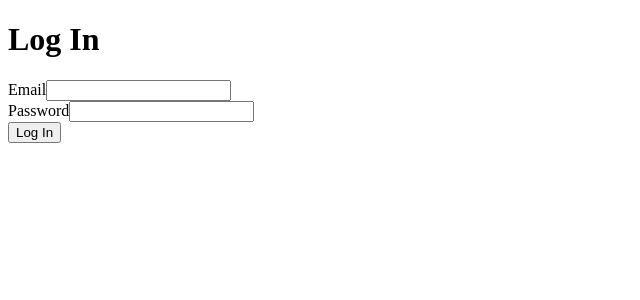
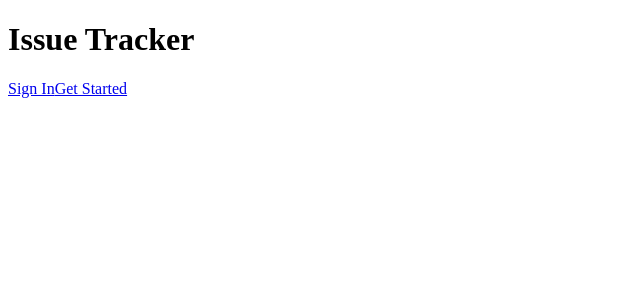
Before and after one commit to apu16-334-coder/Team-Collaboration-Issue-Tracker-Frontend, a React (Vite) app: page / in a window 1280 px wide. Before the commit this address led to /login. Shown: the top 300 px of the page, without its empty margins (0-640 px from the left). Built offline with nearby package versions, Linux system fonts and the light colour scheme.

Commit message:
Implemented home page react router

```diff
--- a/src/App.jsx
+++ b/src/App.jsx
@@ -1,30 +1,27 @@
-import axiosClient from "./api/axiosClient"
 import { Routes, Route } from "react-router-dom"
 import Layout from './components/Layout'
-
 import Login from "./pages/Login"
+import Home from "./pages/Home"
 import Dashboard from "./pages/Dashboard"
 import Project from "./pages/Project"
-import { AuthContext } from "./context/AuthContext"
-import { useContext } from "react"
 import ProtectedRoute from "./components/ProtectedRoute"
 
 function App() {
     return (
-        <>
-            <Routes>
-                {/* Public routes — no app shell, or a minimal one */}
-                <Route path="/login" element={<Login />} />
+        <Routes>
+            {/* Public routes */}
+            <Route path="/" element={<Home />} />
+            <Route path="/login" element={<Login />} />
 
-                {/* Protected routes — full app shell with Navbar */}
-                <Route element={<ProtectedRoute />}>
-                    <Route path="/" element={<Layout />} >
-                        <Route index element={<Dashboard />} />
-                        <Route path="project" element={<Project />} />
-                    </Route>
+            {/* Protected routes wrapped in ProtectedRoute and Layout */}
+            <Route element={<ProtectedRoute />}>
+                <Route element={<Layout />}>
+                    <Route path="/dashboard" element={<Dashboard />} />
+                    <Route path="/projects" element={<Project />} />
+                    <Route path="/projects/:id" element={<Project />} />
                 </Route>
-            </Routes>
-        </>
+            </Route>
+        </Routes>
     )
 }
 
--- a/src/api/axiosClient.js
+++ b/src/api/axiosClient.js
@@ -15,12 +15,12 @@ axiosClient.interceptors.request.use(
     (error) => Promise.reject(error)
 )
 
-axios.interceptors.response.use(
+axiosClient.interceptors.response.use(
     (response) => response,
     (error) => {
         if(error.response?.status === 401) {
             localStorage.removeItem('token');
-            window.location.href = '/';
+            window.location.href = '/login';
         }
 
         return Promise.reject(error);
--- /dev/null
+++ b/src/pages/Home.jsx
@@ -0,0 +1,13 @@
+import { Link } from 'react-router-dom'
+
+function Home() {
+    return (
+        <div>
+            <h1>Issue Tracker</h1>
+            <Link to="/login">Sign In</Link>
+            <Link to="/signup">Get Started</Link>
+        </div>
+    )
+}
+
+export default Home
```
